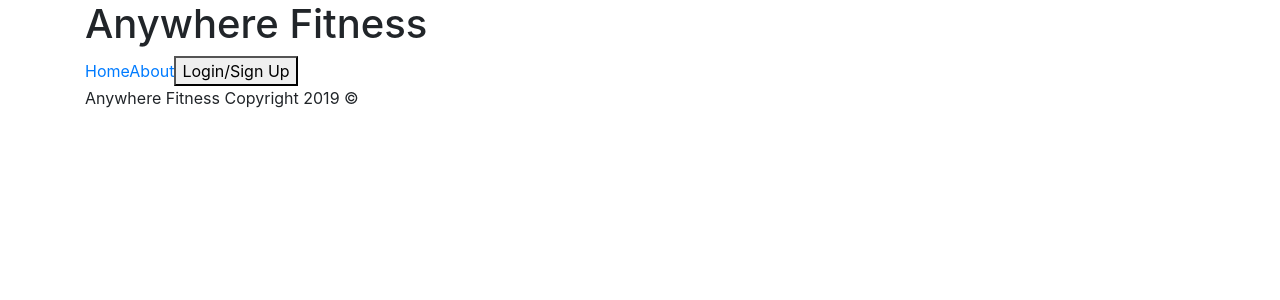
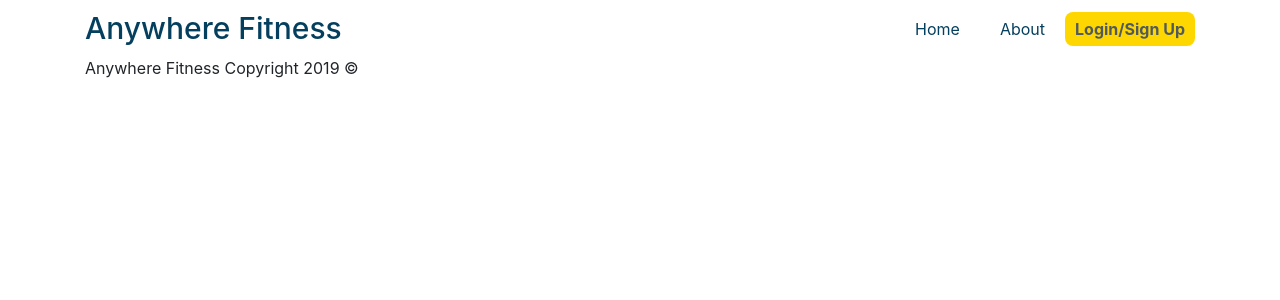
Before and after one commit to BUILD-WEEKS-ANYWHERE-FITNESS/front-end, a React (Create React App) app in the folder anywhere-fitness/: page / in a window 1280 px wide. Shown: the top 300 px of the page. Built offline with nearby package versions, Linux system fonts and the light colour scheme.

Commit message:
styled header

```diff
--- a/anywhere-fitness/src/css/index.css
+++ b/anywhere-fitness/src/css/index.css
@@ -47,3 +47,32 @@
     padding-left: 5%;
   }
 }
+header {
+  padding: 10px 0;
+}
+header h1 {
+  margin: 0;
+  color: #053f5e;
+  font-size: 30px;
+}
+header nav {
+  display: flex;
+  justify-content: space-between;
+  align-items: flex-end;
+}
+header .nav-links {
+  padding: 10px;
+  margin: 0 10px;
+  color: #053f5e;
+}
+header .active {
+  color: #115173;
+}
+header button {
+  background: #ffd700;
+  border: none;
+  border-radius: 8px;
+  padding: 5px 10px;
+  color: #4f5a5f;
+  font-weight: bold;
+}
--- /dev/null
+++ b/anywhere-fitness/src/less/header.less
@@ -0,0 +1,33 @@
+header {
+    padding: 10px 0;
+
+    h1 {
+        margin: 0;
+        color: #053f5e;
+        font-size: 30px;
+    }
+    nav {
+        display: flex;
+        justify-content: space-between;
+        align-items: flex-end;
+    }
+
+    .nav-links {
+        padding: 10px;
+        margin: 0 10px;
+        color: #053f5e;
+    }
+
+    .active {
+        color: #115173;
+    }
+
+    button {
+        background: #ffd700;
+        border: none;
+        border-radius: 8px;
+        padding: 5px 10px;
+        color: #4f5a5f;
+        font-weight: bold;
+    }
+}
--- a/anywhere-fitness/src/less/index.less
+++ b/anywhere-fitness/src/less/index.less
@@ -3,3 +3,4 @@
 
 @import "Register";
 @import "FormPages";
+@import "header";
```
